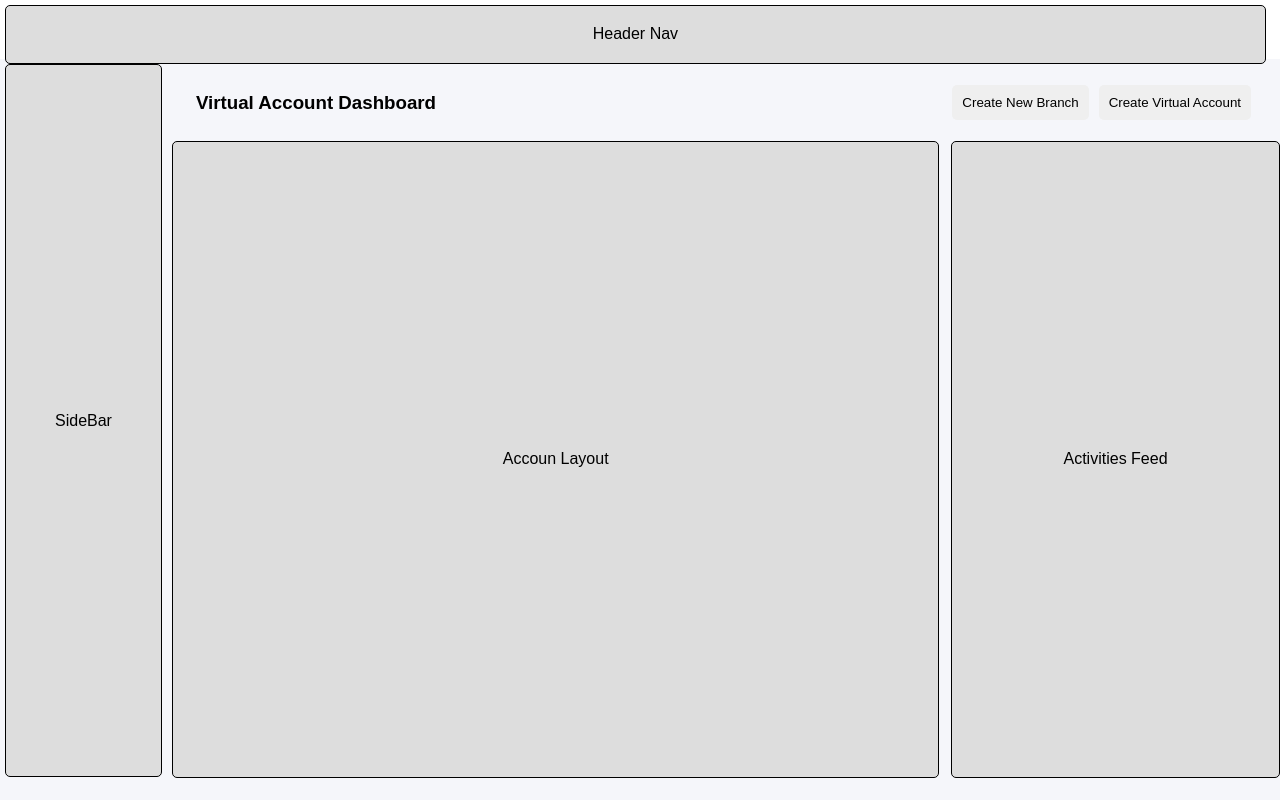
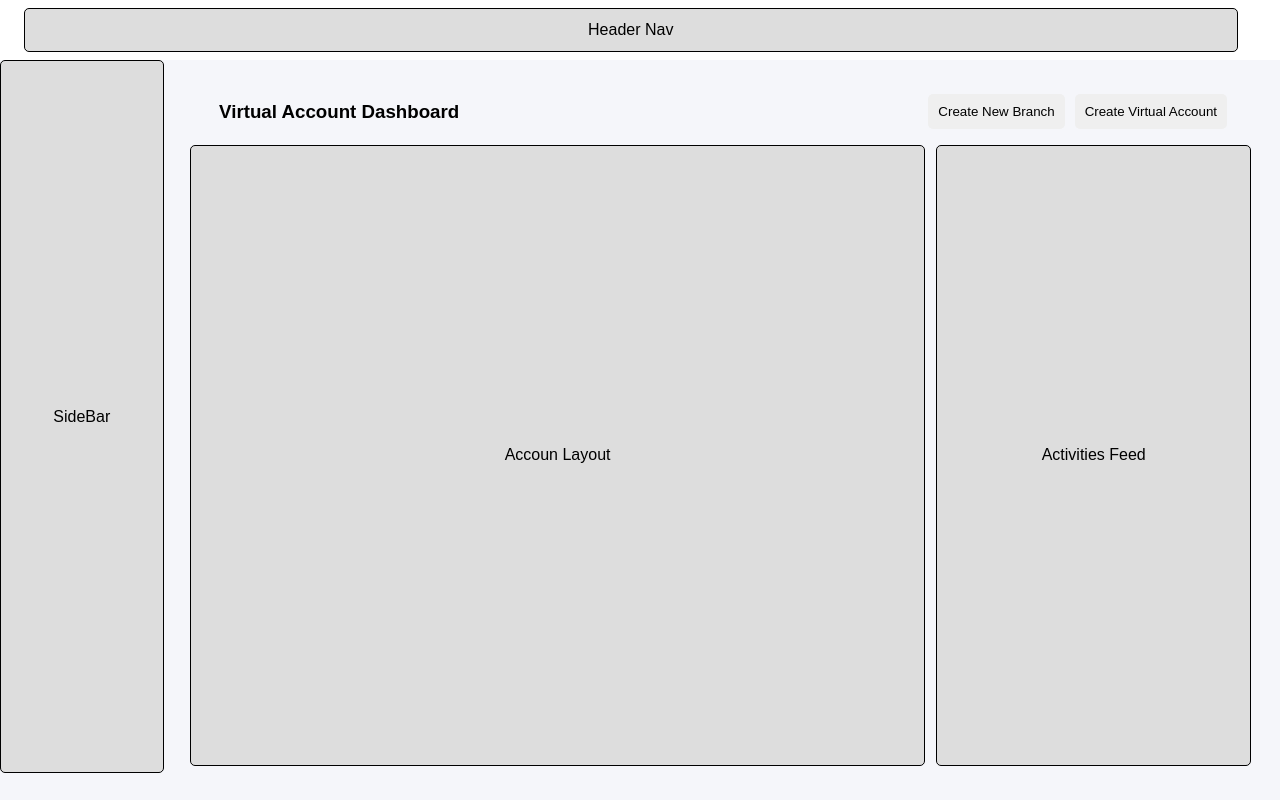
Before and after one commit to thedevprincee/bani_project, a React (Vite) app in the folder client/: page / in a window 1280 px wide. Built offline with nearby package versions, Linux system fonts and the light colour scheme.

Commit message:
corrected the padding of the main wrapper

```diff
--- a/client/src/App.styles.js
+++ b/client/src/App.styles.js
@@ -1,7 +1,7 @@
 import { createGlobalStyle } from 'styled-components'
 
 const AppWrapper = createGlobalStyle`
-*{
+* {
     margin: 0;
     padding: 0;
     box-sizing: border-box;
--- a/client/src/components/atoms/skeleton/Skeleton.style.js
+++ b/client/src/components/atoms/skeleton/Skeleton.style.js
@@ -7,7 +7,7 @@ const SkeletonWrapper =  styled.div`
     background-color: #ddd;
     border: 1px solid;
     box-sizing: border-box;
-    margin: 5px;
+    /* margin: 5px; */
     border-radius: 5px;
     width: 90%;
     height: 98%;
--- a/client/src/components/pages/dashboard/Dashboard.style.js
+++ b/client/src/components/pages/dashboard/Dashboard.style.js
@@ -1,7 +1,7 @@
 import styled from 'styled-components'
 
 const DashboadWrapper = styled.div`
-    width: 100vw;
+    /* width: 100vw; */
     height: 100vh;
     display: flex;
     flex-direction: column;
@@ -11,9 +11,10 @@ const DashboadWrapper = styled.div`
 `
 
 export const HeaderWrapper = styled.div`
-    width: 100vw;
+    width: 100%;
     height: 8vh;
     z-index: 2;
+    padding: 8px 24px;
 `
 export const BodyWrapper = styled.div`
     width: 100%;
@@ -39,6 +40,7 @@ export const SidebarLayout = styled.div`
 export const MainWrapper = styled.div`
     width: 100%;
     height: 90vh;
+    padding: 8px 24px;
     display: flex;
     flex-direction: column;
 `
```
